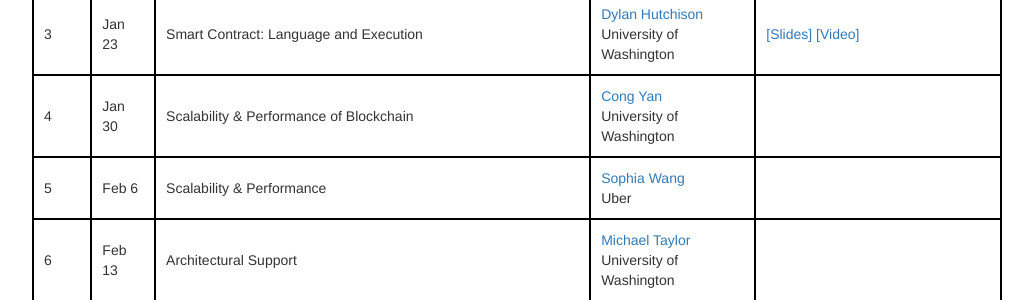
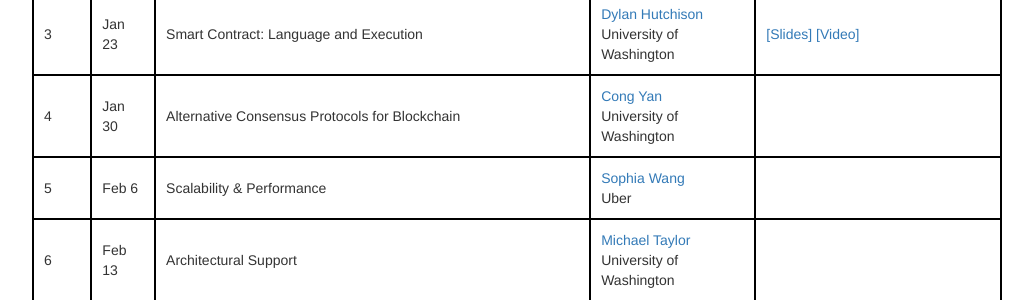
Before and after one commit to uwdb/website, a Jekyll site: the page built from seminars/cse590q/18wi/index.markdown, in a window 1280 px wide and 900 px high, scrolled down 638 px. Shown: the part 152-452 px from the top of the window, without its empty margins (123-1156 px from the left). Built offline with Jekyll 4.4.1, drawn with Linux system fonts in a browser that asks for light colours; nearby versions of some CDN libraries.

Commit message:
update title

```diff
--- a/seminars/cse590q/18wi/index.markdown
+++ b/seminars/cse590q/18wi/index.markdown
@@ -81,7 +81,7 @@
   <tr>
     <td>4</td>
     <td>Jan 30</td>
-    <td>Scalability & Performance of Blockchain</td>
+    <td>Alternative Consensus Protocols for Blockchain</td>
     <td><a href='https://homes.cs.washington.edu/~congy/'>Cong Yan</a><br>
     University of Washington
     </td>
```
